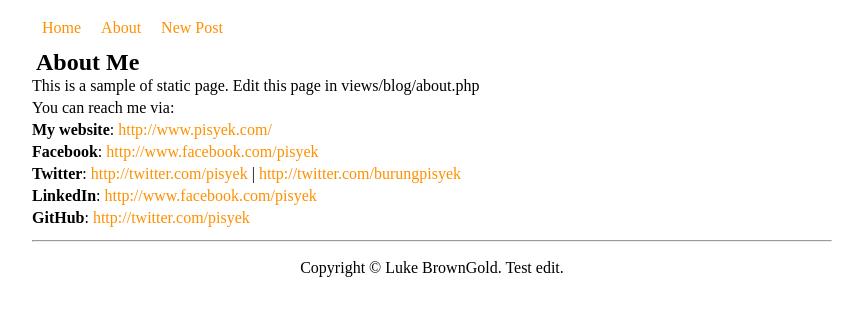
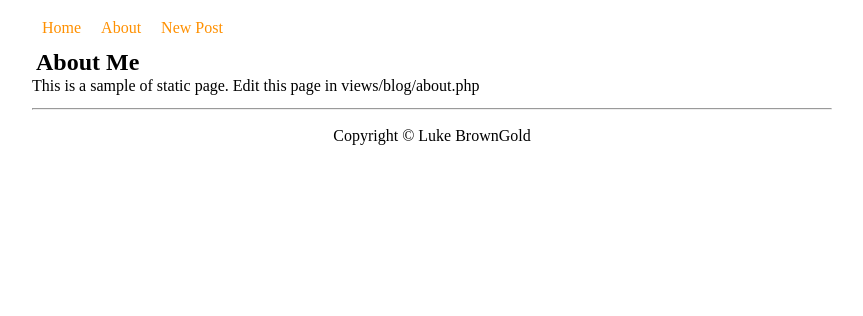
Before and after one commit to EDesignLabs/DiscussionSpawn, a CodeIgniter app: page /blog2/about in a window 1280 px wide. Shown: the part 140-456 px from the top of the page, without its empty margins (208-1071 px from the left). Run offline with CodeIgniter, Linux system fonts and the light colour scheme.

Commit message:
update about. footer

```diff
--- a/application/views/blog/about.php
+++ b/application/views/blog/about.php
@@ -17,14 +17,6 @@
                 <br clear="all" />
                 <p>This is a sample of static page. Edit this page in views/blog/about.php</p>
 
-                <p>You can reach me via:</p>
-
-                <p><strong>My website</strong>: <a href="http://www.pisyek.com/">http://www.pisyek.com/</a></p>
-                <p><strong>Facebook</strong>: <a href="http://www.facebook.com/pisyek">http://www.facebook.com/pisyek</a></p>
-                <p><strong>Twitter</strong>: <a href="http://twitter.com/pisyek">http://twitter.com/pisyek</a> | <a href="http://twitter.com/burungpisyek">http://twitter.com/burungpisyek</a></p>
-                <p><strong>LinkedIn</strong>: <a>http://www.facebook.com/pisyek</a></p>
-                <p><strong>GitHub</strong>: <a>http://twitter.com/pisyek</a></p>
-
 
                 <hr />
             </div><!-- Close post -->
--- a/application/views/blog/footer.php
+++ b/application/views/blog/footer.php
@@ -1,3 +1,3 @@
 <div id="footer">
-    Copyright &copy; Luke BrownGold. Test edit.
+    Copyright &copy; Luke BrownGold
 </div><!-- Close footer -->
```
